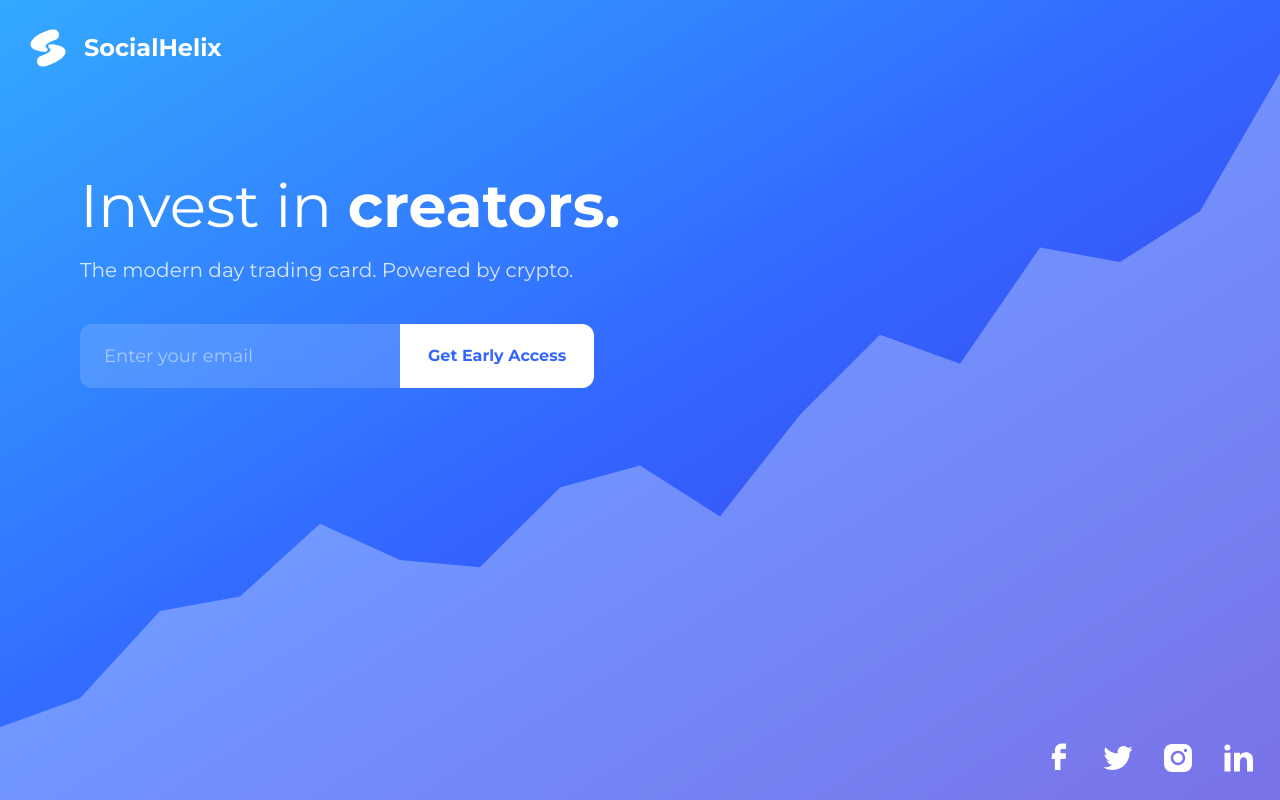
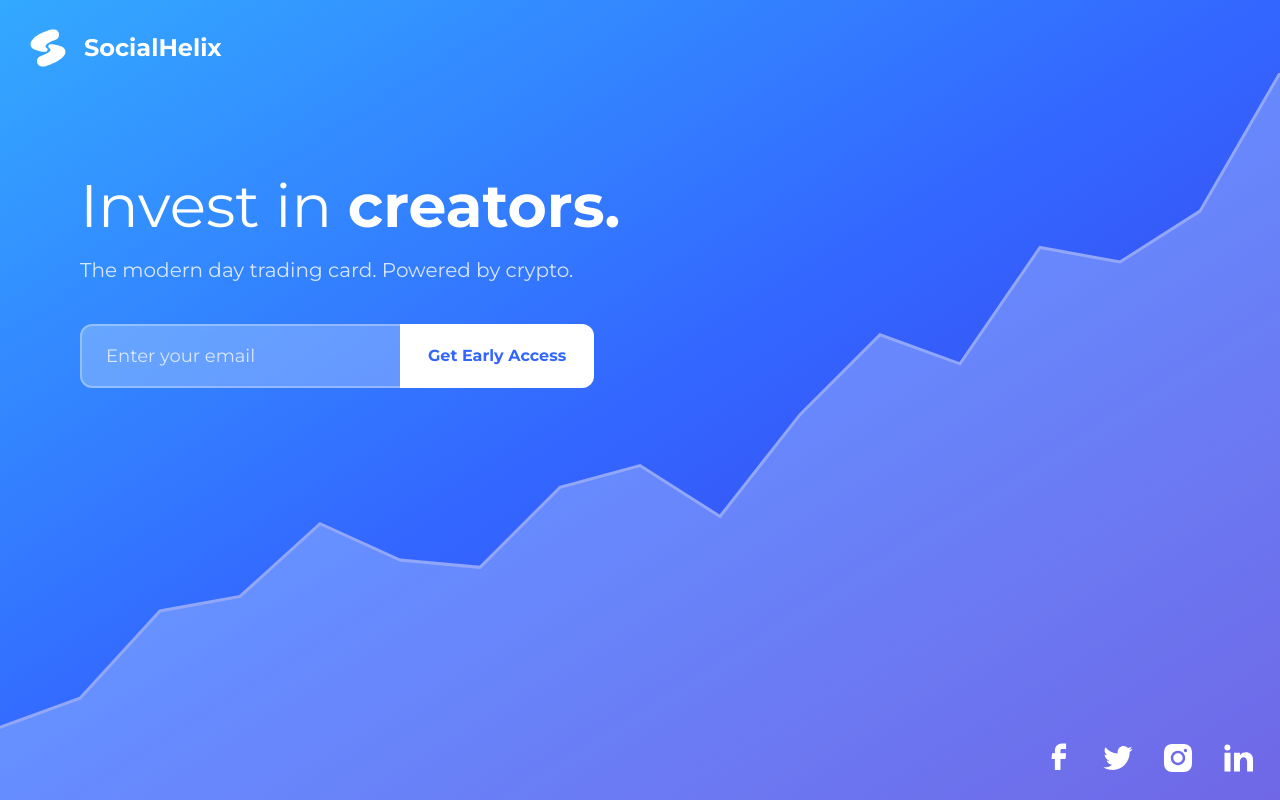
Before and after one commit to antonckoenig/sh-coming-soon, a React (Create React App) app in the folder frontend/: page / in a window 1280 px wide. Built offline with nearby package versions, Linux system fonts and the light colour scheme.

Commit message:
graph ui changes

```diff
--- a/frontend/src/WaitlistForm.js
+++ b/frontend/src/WaitlistForm.js
@@ -22,7 +22,7 @@
       <p className='text-white 2xl:text-7xl lg:text-6xl sm:text-5xl xs:text-4xl wd:text-5xl sh:text-3xl xxs:text-[1.8rem] text-[1.6rem] font-bold inline-block animate-text-paragraph' />
       <p className='2xl:mt-6 lg:mt-5 sm:mt-4 sh:mt-3 mt-3 text-white/80 2xl:text-2xl sm:text-xl sh:text-lg text-base'>The modern day trading card. Powered by crypto.</p>
       <div className='2xl:mt-12 sh:mt-8 mt-10 flex 2xl:h-[4.5rem] lg:h-16 sm:h-14 sh:h-12 h-14 lg:w-fit rounded-xl'>
-        <input className='bg-white/[.15] backdrop-blur-md text-white placeholder-white/50 outline-0 2xl:w-96 sm:w-80 w-full h-full 2xl:px-7 lg:px-6 px-4 rounded-l-xl rounded-r-none 2xl:text-xl lg:text-lg text-base' placeholder={width >= 325 ? 'Enter your email' : 'Email'} value={email} onChange={(e) => setEmail(e.target.value)}/>
+        <input className='bg-white/25 backdrop-blur-md text-white placeholder-white/75 outline-0 2xl:w-96 sm:w-80 w-full h-full 2xl:px-7 lg:px-6 px-4 rounded-l-xl rounded-r-none 2xl:text-xl lg:text-lg text-base border-solid border-white/30 border-2 border-r-0' placeholder={width >= 325 ? 'Enter your email' : 'Email'} value={email} onChange={(e) => setEmail(e.target.value)}/>
         <button className='bg-white hover:bg-white/90 text-[#3366ff] w-fit h-full 2xl:px-9 lg:px-7 sh:px-5 px-5 rounded-r-xl font-bold 2xl:text-lg lg:text-base sh:text-sm text-sm' onClick={handleSubmitEmail}>Get&nbsp;Early Access</button>
       </div>
     </div>
```
Also changed, not shown: frontend/src/graph.svg.
